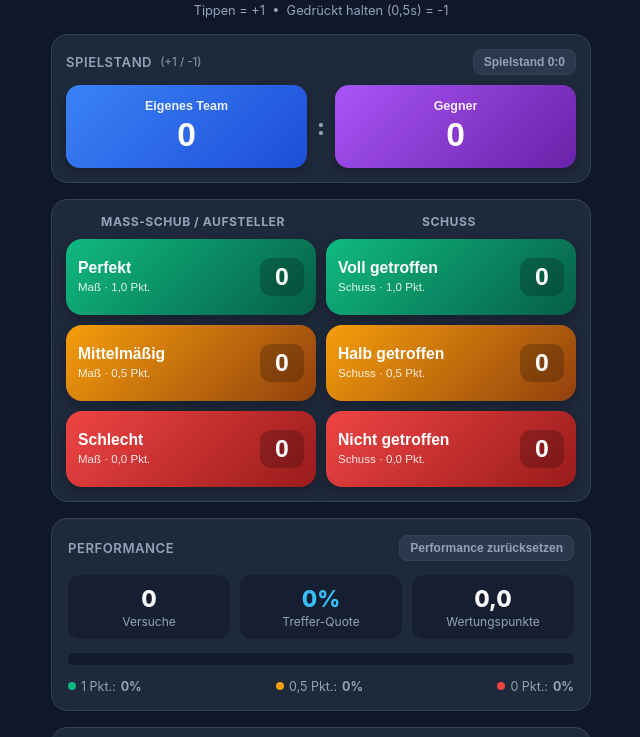
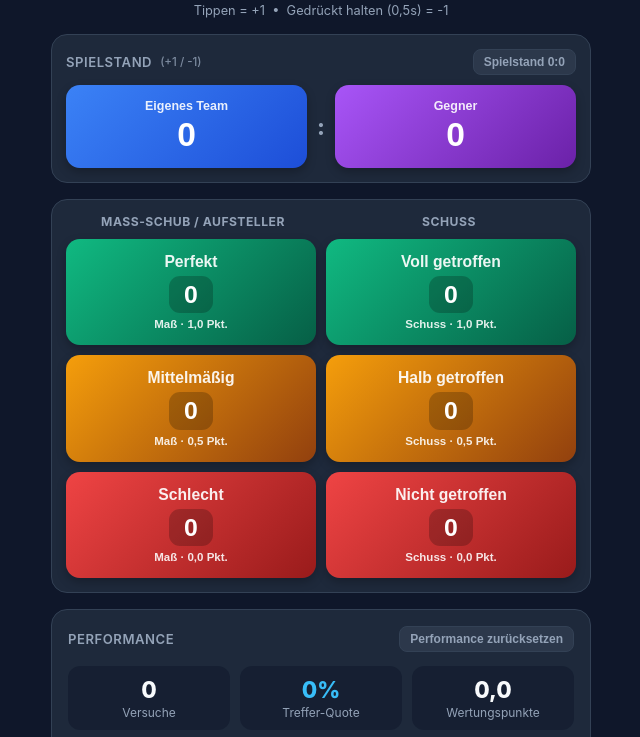
Before and after one commit to Hallodre/Stockschiessen_Performance, a plain HTML site: page index.html in a window 1280 px wide. Shown: the part 63-800 px from the top of the page, without its empty margins (319-959 px from the left). Drawn offline with Linux system fonts and the light colour scheme.

Commit message:
Update index.html

```diff
--- a/index.html
+++ b/index.html
@@ -348,56 +348,41 @@
             position: relative;
             overflow: hidden;
             border: none;
-            border-radius: 16px;
+            border-radius: 14px;
             padding: 14px 12px;
             width: 100%;
             height: 100%;
-            min-height: 76px;
             min-width: 0;
             display: flex;
-            justify-content: space-between;
+            flex-direction: column;
             align-items: center;
-            gap: 8px;
+            justify-content: center;
+            text-align: center;
+            gap: 4px;
             color: #fff;
             cursor: pointer;
             transition: transform 0.1s ease;
-            box-shadow: 0 4px 12px rgba(0, 0, 0, 0.25);
+            box-shadow: 0 4px 10px rgba(0, 0, 0, 0.25);
             touch-action: manipulation;
         }
 
         .track-btn:active {
-            transform: scale(0.985);
+            transform: scale(0.97);
         }
 
         .btn-miss { background: linear-gradient(135deg, var(--miss), var(--miss-dark)); }
         .btn-half { background: linear-gradient(135deg, var(--half), var(--half-dark)); }
         .btn-full { background: linear-gradient(135deg, var(--full), var(--full-dark)); }
 
-        .btn-info {
-            display: flex;
-            flex-direction: column;
-            align-items: flex-start;
-            text-align: left;
-            gap: 2px;
-            z-index: 2;
-            flex: 1 1 auto;
-            min-width: 0;
-            overflow-wrap: anywhere;
-            word-break: break-word;
-        }
-
         .btn-title {
             font-size: 0.98rem;
             font-weight: 700;
             line-height: 1.2;
+            opacity: 0.92;
             max-width: 100%;
-        }
-
-        .btn-sub {
-            font-size: 0.72rem;
-            opacity: 0.88;
-            line-height: 1.25;
-            max-width: 100%;
+            overflow-wrap: anywhere;
+            word-break: break-word;
+            z-index: 2;
         }
 
         .btn-count {
@@ -407,9 +392,20 @@
             padding: 5px 10px;
             border-radius: 11px;
             min-width: 44px;
+            line-height: 1.1;
             text-align: center;
             z-index: 2;
-            flex-shrink: 0;
+        }
+
+        .btn-sub {
+            font-size: 0.72rem;
+            font-weight: 600;
+            opacity: 0.88;
+            line-height: 1.25;
+            max-width: 100%;
+            overflow-wrap: anywhere;
+            word-break: break-word;
+            z-index: 2;
         }
 
         /* Gemeinsamer Long-Press Ladebalken */
@@ -669,29 +665,23 @@
             <!-- Linke Spalte: Maß-Schub / Aufsteller -->
             <div class="controls-col">
                 <button class="track-btn btn-full" data-kind="measure" data-level="perfect">
-                    <div class="btn-info">
                     <span class="btn-title">Perfekt</span>
+                    <span class="btn-count" id="countMeasurePerfect">0</span>
                     <span class="btn-sub">Maß · 1,0 Pkt.</span>
-                    </div>
-                    <div class="btn-count" id="countMeasurePerfect">0</div>
                     <div class="hold-progress"></div>
                 </button>
 
                 <button class="track-btn btn-half" data-kind="measure" data-level="average">
-                    <div class="btn-info">
                     <span class="btn-title">Mittelmäßig</span>
+                    <span class="btn-count" id="countMeasureAverage">0</span>
                     <span class="btn-sub">Maß · 0,5 Pkt.</span>
-                    </div>
-                    <div class="btn-count" id="countMeasureAverage">0</div>
                     <div class="hold-progress"></div>
                 </button>
 
                 <button class="track-btn btn-miss" data-kind="measure" data-level="poor">
-                    <div class="btn-info">
                     <span class="btn-title">Schlecht</span>
+                    <span class="btn-count" id="countMeasurePoor">0</span>
                     <span class="btn-sub">Maß · 0,0 Pkt.</span>
-                    </div>
-                    <div class="btn-count" id="countMeasurePoor">0</div>
                     <div class="hold-progress"></div>
                 </button>
             </div>
@@ -699,29 +689,23 @@
             <!-- Rechte Spalte: Schuss -->
             <div class="controls-col">
                 <button class="track-btn btn-full" data-kind="shot" data-level="perfect">
-                    <div class="btn-info">
                     <span class="btn-title">Voll getroffen</span>
+                    <span class="btn-count" id="countShotPerfect">0</span>
                     <span class="btn-sub">Schuss · 1,0 Pkt.</span>
-                    </div>
-                    <div class="btn-count" id="countShotPerfect">0</div>
                     <div class="hold-progress"></div>
                 </button>
 
                 <button class="track-btn btn-half" data-kind="shot" data-level="average">
-                    <div class="btn-info">
                     <span class="btn-title">Halb getroffen</span>
+                    <span class="btn-count" id="countShotAverage">0</span>
                     <span class="btn-sub">Schuss · 0,5 Pkt.</span>
-                    </div>
-                    <div class="btn-count" id="countShotAverage">0</div>
                     <div class="hold-progress"></div>
                 </button>
 
                 <button class="track-btn btn-miss" data-kind="shot" data-level="poor">
-                    <div class="btn-info">
                     <span class="btn-title">Nicht getroffen</span>
+                    <span class="btn-count" id="countShotPoor">0</span>
                     <span class="btn-sub">Schuss · 0,0 Pkt.</span>
-                    </div>
-                    <div class="btn-count" id="countShotPoor">0</div>
                     <div class="hold-progress"></div>
                 </button>
             </div>
```
Lines whose indentation alone changed are shown as unchanged.
